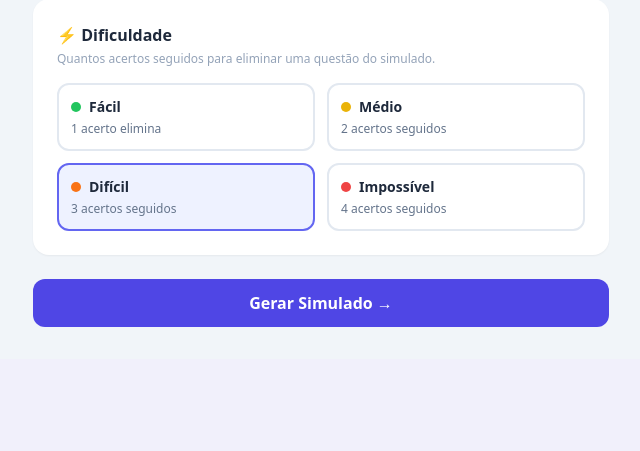
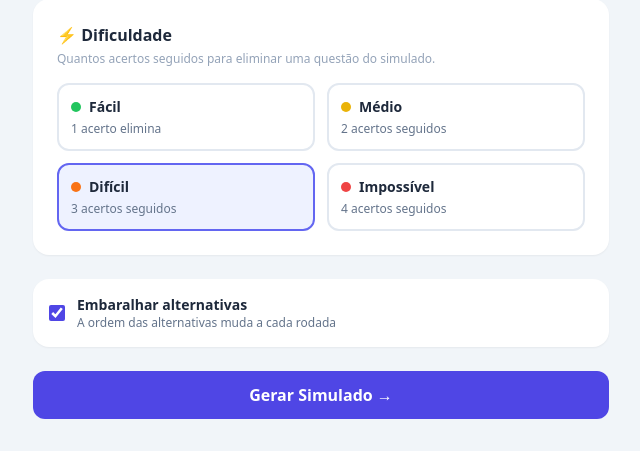
Before and after one commit to leobartolo/simuladoph, a Flask app: page /novo in a window 1280 px wide. Shown: the part 643-1094 px from the top of the page, without its empty margins (319-959 px from the left). Before the commit the page ends 970 px from the top, so only its background shows below. Run offline with Flask 3, Linux system fonts and the light colour scheme; the visitor is signed in with stand-in values (Sample User, id 1); data that the repository does not hold is empty; some libraries are stand-ins or nearby versions.

Commit message:
feature: opção embaralhar alternativas no simulado
- novo_simulado.html: checkbox embaralhar alternativas (padrão: ativo)
- Simulado.embaralhar_alternativas: nova coluna boolean
- rodada/criação: respeita a configuração ao gerar e reembaralhar
- admin_dashboard: coluna Alt. mostra 🔀 ou — por simulado
- migração automática da coluna no banco

Co-Authored-By: Claude Sonnet 4.6 <noreply@anthropic.com>

```diff
--- a/app.py
+++ b/app.py
@@ -172,19 +172,22 @@ def novo_simulado():
 
         dificuldade = int(request.form.get("dificuldade", 3))
         dificuldade = max(1, min(4, dificuldade))  # garante 1-4
+        embaralhar = request.form.get("embaralhar_alternativas") != "0"
 
         simulado = Simulado(
             usuario_id=current_user.id,
             listas=",".join(listas),
             disciplinas=",".join(disciplinas),
             acertos_para_eliminar=dificuldade,
+            embaralhar_alternativas=embaralhar,
         )
         db.session.add(simulado)
         db.session.flush()   # pega o id antes do commit
 
         for q in sorteadas:
             ordem = LETRAS[:]
-            random.shuffle(ordem)
+            if embaralhar:
+                random.shuffle(ordem)
             sq = SimuladoQuestao(simulado_id=simulado.id, questao_id=q.id)
             sq.set_ordem(ordem)
             db.session.add(sq)
@@ -232,10 +235,11 @@ def rodada(simulado_id):
         db.session.commit()
         return redirect(url_for("resultado_final", simulado_id=simulado_id))
 
-    # Reembaralha as alternativas a cada nova rodada
+    # Reembaralha as alternativas a cada nova rodada (se configurado)
     for item in itens:
         ordem = LETRAS[:]
-        random.shuffle(ordem)
+        if s.embaralhar_alternativas:
+            random.shuffle(ordem)
         item.set_ordem(ordem)
     db.session.commit()
 
@@ -730,6 +734,10 @@ def _migrar_banco():
                 conn.execute(text("ALTER TABLE simulados ADD COLUMN fila_json TEXT"))
                 conn.commit()
                 print("Migração: coluna fila_json adicionada.")
+            if "embaralhar_alternativas" not in colunas:
+                conn.execute(text("ALTER TABLE simulados ADD COLUMN embaralhar_alternativas BOOLEAN NOT NULL DEFAULT TRUE"))
+                conn.commit()
+                print("Migração: coluna embaralhar_alternativas adicionada.")
 
 _migrar_banco()
 
--- a/models.py
+++ b/models.py
@@ -54,6 +54,7 @@ class Simulado(db.Model):
     criado_em = db.Column(db.DateTime, default=datetime.now)
     encerrado_em = db.Column(db.DateTime, nullable=True)
 
+    embaralhar_alternativas = db.Column(db.Boolean, default=True, nullable=False, server_default="1")
     fila_json = db.Column(db.Text, nullable=True)   # IDs da fila atual (JSON) para retomada
     itens = db.relationship("SimuladoQuestao", backref="simulado", lazy=True)
 
--- a/templates/novo_simulado.html
+++ b/templates/novo_simulado.html
@@ -79,6 +79,19 @@
       </div>
     </div>
 
+    <!-- Embaralhar alternativas -->
+    <div class="bg-white rounded-2xl p-4 shadow-sm">
+      <label class="flex items-center gap-3 cursor-pointer">
+        <input type="hidden" name="embaralhar_alternativas" value="0">
+        <input type="checkbox" name="embaralhar_alternativas" value="1" checked
+          class="w-4 h-4 accent-indigo-600">
+        <div>
+          <p class="text-sm font-semibold">Embaralhar alternativas</p>
+          <p class="text-xs text-slate-500">A ordem das alternativas muda a cada rodada</p>
+        </div>
+      </label>
+    </div>
+
     <button type="submit"
       class="w-full bg-indigo-600 hover:bg-indigo-700 text-white font-bold py-3 rounded-xl transition text-base">
       Gerar Simulado →
```
Also changed, not shown: templates/admin_dashboard.html (+8 -0 lines).
